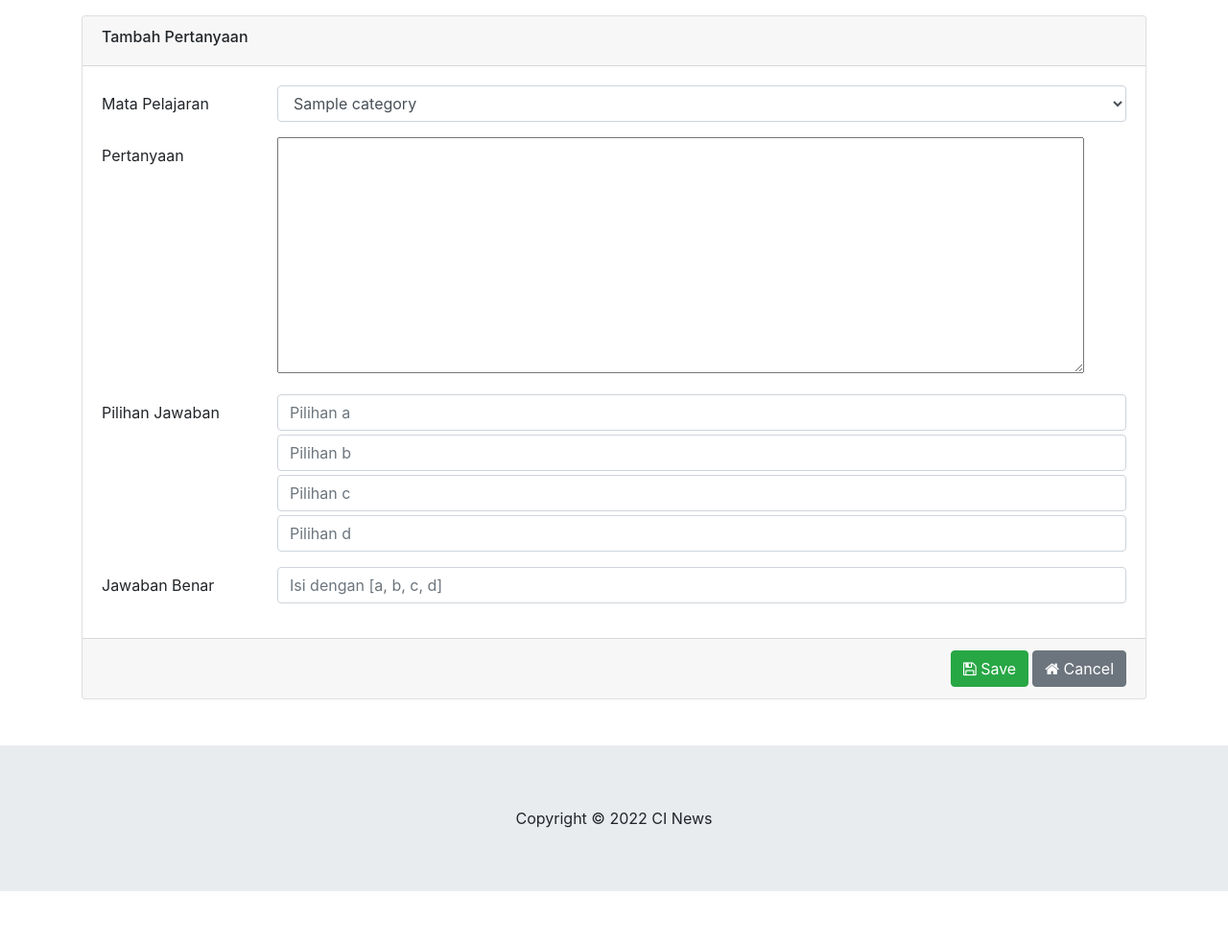
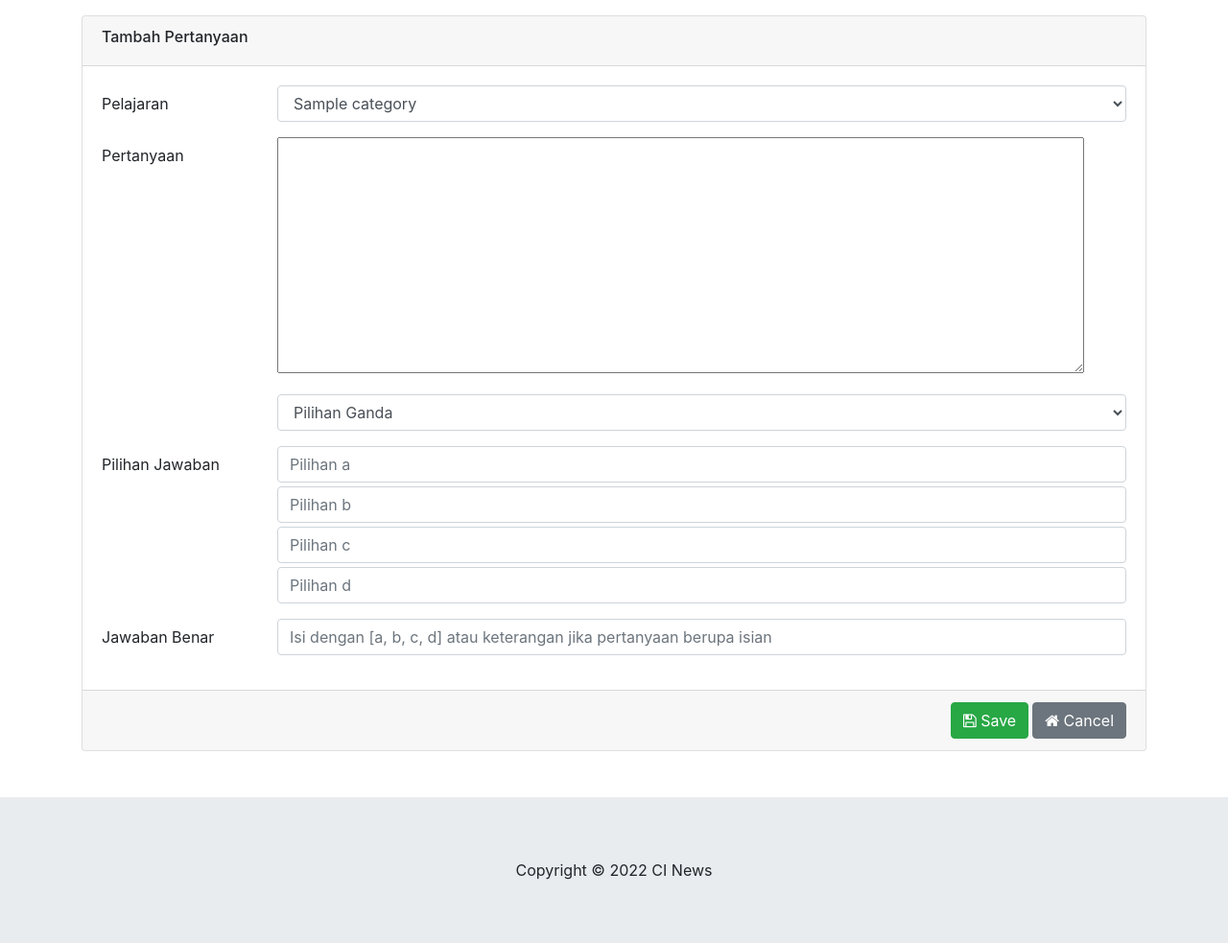
Before and after one commit to choirulihwan/CI4, a CodeIgniter 4 app: template backend/app/Views/quiz_form.php in a window 1280 px wide. Shown: the part 56-1039 px from the top of the page at 96% size. Before the commit the page ends 985 px from the top, so only its background shows below. Run offline with PHP 8.4 and a stand-in for CodeIgniter, Linux system fonts and the light colour scheme; the template is opened without the code that fills it: most values are stand-ins (such as "Sample title", 1, 10 or a date in 2020); some libraries are stand-ins or nearby versions.

Commit message:
support essai

```diff
--- a/backend/app/Controllers/QuizMan.php
+++ b/backend/app/Controllers/QuizMan.php
@@ -48,7 +48,8 @@ class QuizMan extends BaseController
             $model->insert([
                 "title" => $this->request->getPost('question'),
                 "answer" => $this->request->getPost('answer'),
-                "id_category" => $this->request->getPost('category')
+                "id_category" => $this->request->getPost('category'),
+                "jns_pertanyaan"    => $this->request->getPost('jns'),
             ]);
             $last_id = $model->insertID();
 
@@ -96,7 +97,8 @@ class QuizMan extends BaseController
             $model->update($id, [
                 "title" => $this->request->getPost('question'),
                 "answer" => $this->request->getPost('answer'),
-                "id_category" => $this->request->getPost('category')
+                "id_category" => $this->request->getPost('category'),
+                "jns_pertanyaan"    => $this->request->getPost('jns'),
             ]);
 
             //delete and insert all options
--- a/backend/app/Models/QuestionModel.php
+++ b/backend/app/Models/QuestionModel.php
@@ -14,7 +14,7 @@ class QuestionModel extends Model
     protected $returnType       = 'array';
     protected $useSoftDeletes   = false;
     protected $protectFields    = true;
-    protected $allowedFields    = ['title', 'answer', 'id_category'];
+    protected $allowedFields    = ['title', 'answer', 'id_category', 'jns_pertanyaan'];
 
     // Dates
     protected $useTimestamps = false;
--- a/backend/app/Views/quiz_form.php
+++ b/backend/app/Views/quiz_form.php
@@ -25,7 +25,7 @@ endif;
             </div>
             <div class="card-body">
                 <div class="form-group row">
-                    <label for="question" class="col-sm-2 col-form-label">Mata Pelajaran</label>
+                    <label for="question" class="col-sm-2 col-form-label">Pelajaran</label>
                     <div class="col-sm-10">
                         <select class="form-control" name="category" id="category">
                             <?php
@@ -55,31 +55,59 @@ endif;
                 </textarea>
                     </div>
                 </div>
+
+                <div class="form-group row">
+                    <label for="question" class="col-sm-2 col-form-label"></label>
+                    <div class="col-sm-10">
+                        <select class="form-control" name="jns" id="jns">
+                    <?php
+                    $jns_selected = '';
+                    $arr_jns = ['1' => 'Pilihan Ganda', '2' => 'Isian'];
+
+                    foreach($arr_jns as $k => $v):
+                        if ($uri->getSegment(2) === 'edit'):
+                            if($k == trim($question['jns_pertanyaan'])):
+                                $jns_selected = 'selected';
+                            else:
+                                $jns_selected = '';
+                            endif;
+                        endif;
+                    ?>
+                            <option value="<?=$k?>" <?=$jns_selected?>><?=$v?></option>
+                            <?php
+                    endforeach;
+                    ?>
+                        </select>
+                    </div>
+                </div>
+
                     <div class="form-group row">
                         <label for="question" class="col-sm-2 col-form-label">Pilihan Jawaban</label>
                         <div class="col-sm-10">
                             <input type="text" class="form-control mb-1" name="pilihan[]" placeholder="Pilihan a"
-                            value="<?=($uri->getSegment(2) === 'edit') ? $options[0]['title'] : ''?>">
+                                value="<?=(($uri->getSegment(2) === 'edit') && ($question['jns_pertanyaan'] === '1')) ? $options[0]['title'] : ''?>">
                             <input type="text" class="form-control mb-1" name="pilihan[]" placeholder="Pilihan b"
-                            value="<?=($uri->getSegment(2) === 'edit') ? $options[1]['title'] : ''?>">
+                                value="<?=(($uri->getSegment(2) === 'edit') && ($question['jns_pertanyaan'] === '1')) ? $options[1]['title'] : ''?>">
                             <input type="text" class="form-control mb-1" name="pilihan[]" placeholder="Pilihan c"
-                            value="<?=($uri->getSegment(2) === 'edit') ? $options[2]['title'] : ''?>">
+                                value="<?=(($uri->getSegment(2) === 'edit') && ($question['jns_pertanyaan'] === '1')) ? $options[2]['title'] : ''?>">
                             <input type="text" class="form-control" name="pilihan[]" placeholder="Pilihan d"
-                            value="<?=(($uri->getSegment(2) === 'edit') && (count($options) == 4)) ? $options[3]['title'] : ''?>">
+                                value="<?=(($uri->getSegment(2) === 'edit') && (count($options) == 4) && ($question['jns_pertanyaan'] === '1')) ? $options[3]['title'] : ''?>">
                         </div>
                     </div>
                     <div class="form-group row">
                         <label for="inputPassword3" class="col-sm-2 col-form-label">Jawaban Benar</label>
                         <div class="col-sm-10">
                             <input type="text" class="form-control" id="answer" name="answer"
-                            placeholder="Isi dengan [a, b, c, d]"
+                                placeholder="Isi dengan [a, b, c, d] atau keterangan jika pertanyaan berupa isian"
                                 value="<?=($uri->getSegment(2) === 'edit') ? $question['answer'] : ''?>" required>
                         </div>
                     </div>
                 </div>
                 <div class="card-footer">
-                <a href="<?=site_url('manquiz')?>" class="btn btn-secondary pull-right"><i class="fa fa-home"></i> Cancel</a>
-                <button type="submit" class="btn btn-success pull-right mr-1"><i class="fa fa-save"></i> Save</button>
+                    <a href="<?=site_url('manquiz')?>" class="btn btn-secondary pull-right"><i class="fa fa-home"></i>
+                        Cancel</a>
+                    <button type="submit" class="btn btn-success pull-right mr-1"><i class="fa fa-save"></i>
+                        Save</button>
                 </div>
             </div>
     </form>
```
Lines whose indentation alone changed are shown as unchanged.
